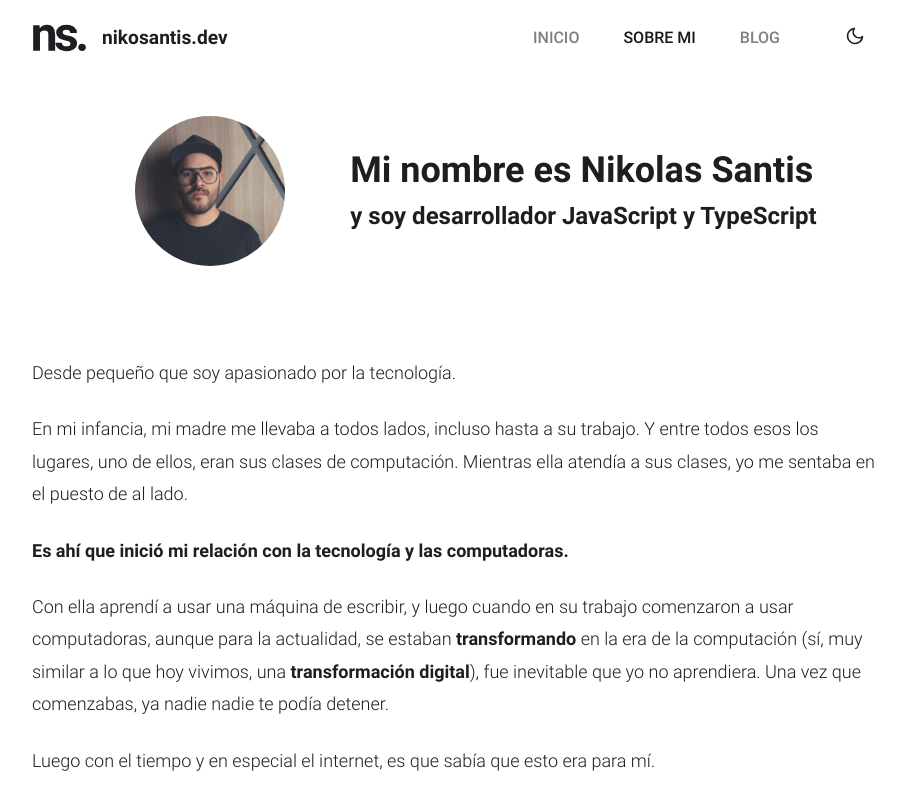
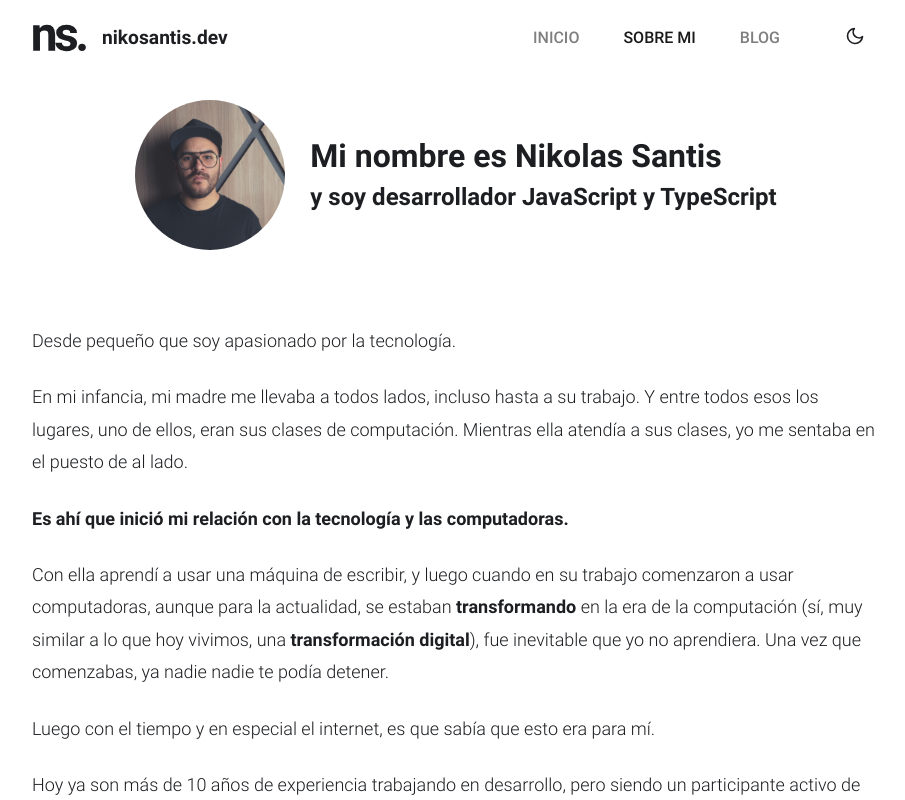
Before and after one commit to nikosantis/nikosantis.dev, a Next.js app: page /sobre-mi in a window 1280 px wide. Shown: the top 800 px of the page, without its empty margins (184-1089 px from the left). Built offline with nearby package versions, Linux system fonts and the light colour scheme.

Commit message:
next update

```diff
--- a/components/about.js
+++ b/components/about.js
@@ -1,3 +1,4 @@
+import Image from 'next/image'
 import Page from 'components/layout/page'
 import Main from 'components/main'
 import Container from 'components/container'
@@ -11,9 +12,9 @@ export default function About ({ children }) {
       <Main>
         <Container>
           <header>
-            <figure className='photo'>
-              <img src='/images/nikolas-santis.png?webp' alt='Nikolas Santis' />
-            </figure>
+            <div className='photo'>
+              <Image src='/images/nikolas-santis.png' alt='Nikolas Santis' layout="fill" objectFit='contain' />
+            </div>
             <div className='title'>
               <h1>
                 Mi nombre es Nikolas Santis
@@ -47,19 +48,15 @@ export default function About ({ children }) {
             width: 100px;
             height: 100px;
             border-radius: 50%;
+            overflow: hidden;
+            position: relative;
             @media (min-width: 992px) {
               width: 150px;
               height: 150px;
             }
           }
-          img {
-            width: 100px;
-            height: 100px;
+          .image {
             border-radius: 50%;
-            @media (min-width: 992px) {
-              width: 150px;
-              height: 150px;
-            }
           }
           .title {
             text-align: center;
@@ -72,15 +69,12 @@ export default function About ({ children }) {
               font-size: 1.5rem;
               @media (min-width: 992px) {
                 font-size: 2rem;
-                }
+              }
               span {
                 font-size: 1.25rem;
                 @media (min-width: 992px) {
                   font-size: 1.5rem;
                 }
-              }
-              @media (min-width: 992px) {
-                font-size: 2.25rem;
               }
             }
           }
--- a/next.config.js
+++ b/next.config.js
@@ -1,5 +1,4 @@
 const rehypePrism = require('@mapbox/rehype-prism')
-const withOptimizedImages = require('next-optimized-images')
 
 const withMDX = require('@next/mdx')({
   extension: /\.mdx?$/,
@@ -12,4 +11,4 @@ const nextConfig = {
   pageExtensions: ['js', 'jsx', 'mdx']
 }
 
-module.exports = withMDX(withOptimizedImages(nextConfig))
+module.exports = withMDX(nextConfig)
--- a/pages/sobre-mi.mdx
+++ b/pages/sobre-mi.mdx
@@ -1,5 +1,4 @@
 import About from 'components/about'
-export default About
 
 Desde pequeño que soy apasionado por la tecnología.
 
@@ -73,3 +72,5 @@ Anhelo aprender a gestionar con acierto mi propia experiencia y cada día mejora
 Etc, etc, y más etc 🤪.
 
 Para más información: [Mi LinkedIn](https://www.linkedin.com/in/nikosantis "Mi LinkedIn")
+
+export default ({children}) => <About>{children}</About>
```
Also changed, not shown: package.json (+15 -15 lines), 2 other files (tests, documents, lock files or other folders).
